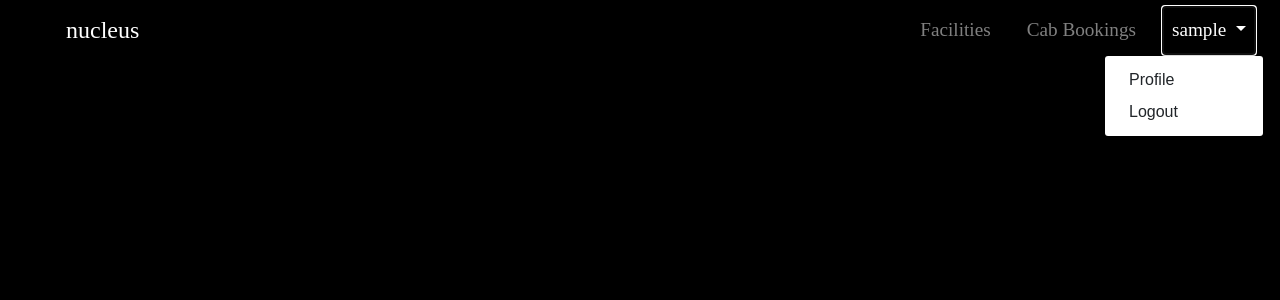
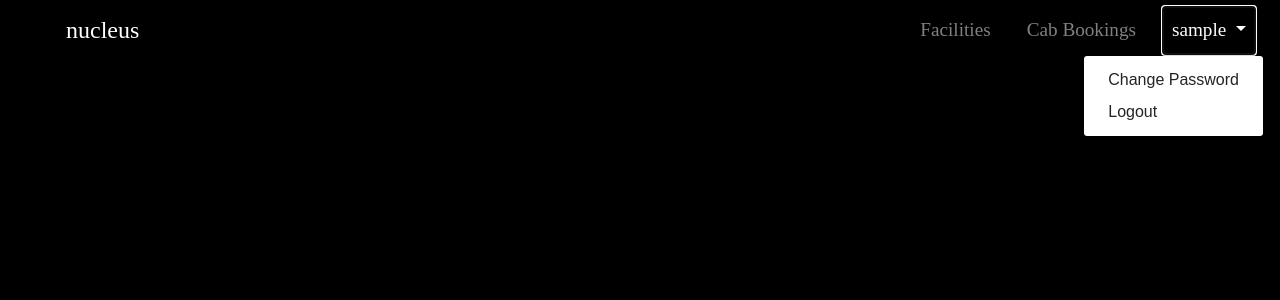
Before and after one commit to gmit22/nucleus_orbital, a Django app: page /sports/ in a window 1280 px wide, after a click that opens the changed part. Shown: the top 300 px of the page. Run offline with Django 3.2, Linux system fonts and the light colour scheme; the visitor is signed in with stand-in values (Sample User, id 1); data that the repository does not hold is empty; some libraries are stand-ins or nearby versions.

Commit message:
HTML files a tag

```diff
--- a/home/templates/home/Navbar.html
+++ b/home/templates/home/Navbar.html
@@ -46,7 +46,7 @@
                     {{username}}
                 </a>
                 <div class="dropdown-menu dropdown-menu-right" aria-labelledby="navbarDropdown">
-                    <a class="dropdown-item" href="/auth/profile">Change Pasword</a>
+                    <a class="dropdown-item" href="/auth/profile">Change Password</a>
                     <a class="dropdown-item" href="/auth/login/">Logout</a>
                 </div>
             </li>
--- a/home/templates/home/facilities.html
+++ b/home/templates/home/facilities.html
@@ -52,7 +52,7 @@
                     {{username}}
                 </a>
                 <div class="dropdown-menu dropdown-menu-right" aria-labelledby="navbarDropdown">
-                    <a class="dropdown-item" href="#">Profile</a>
+                    <a class="dropdown-item" href="/auth/profile">Change Password</a>
                     <a class="dropdown-item" href="/auth/login/">Logout</a>
                 </div>
             </li>
--- a/home/templates/home/forms.html
+++ b/home/templates/home/forms.html
@@ -45,7 +45,7 @@
                     {{username}}
                 </a>
                 <div class="dropdown-menu dropdown-menu-right" aria-labelledby="navbarDropdown">
-                    <a class="dropdown-item" href="#">Change Password</a>
+                    <a class="dropdown-item" href="/auth/profile">Change Password</a>
                     <a class="dropdown-item" href="/auth/login/">Logout</a>
                 </div>
             </li>
--- a/home/templates/home/removeSlot.html
+++ b/home/templates/home/removeSlot.html
@@ -46,7 +46,7 @@
                     {{username}}
                 </a>
                 <div class="dropdown-menu dropdown-menu-right" aria-labelledby="navbarDropdown">
-                    <a class="dropdown-item" href="#">Profile</a>
+                    <a class="dropdown-item" href="/auth/profile">Change Password</a>
                     <a class="dropdown-item" href="/auth/login/">Logout</a>
                 </div>
             </li>
```
